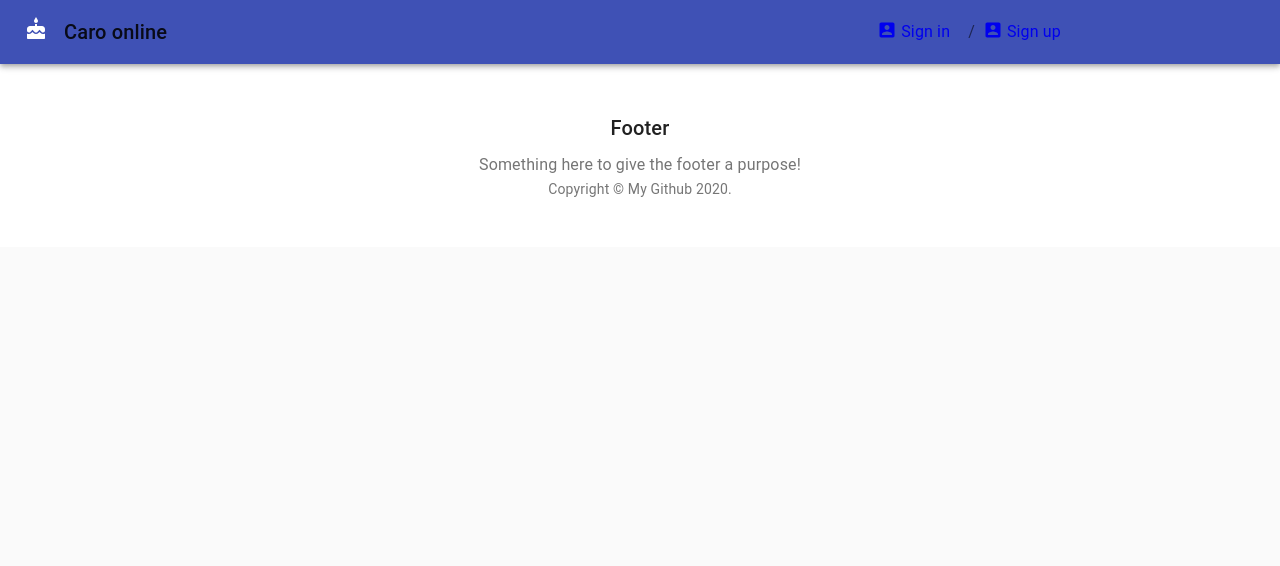
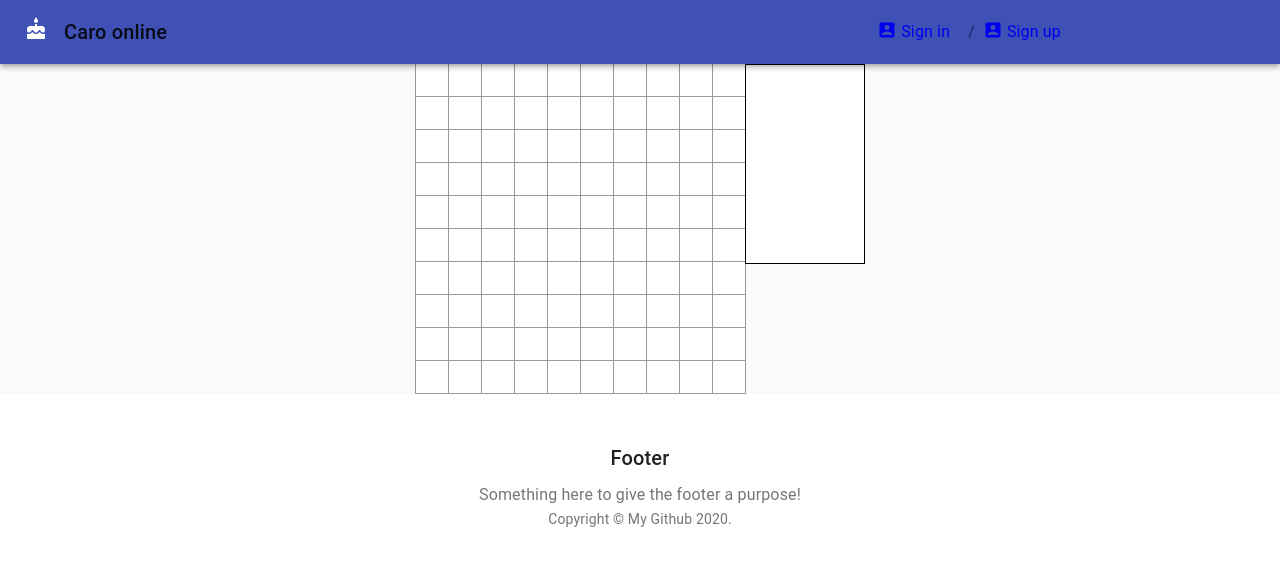
Before and after one commit to NguyenfromVN/CaroOnline, a React (Create React App) app in the folder src/front-end/: page /board in a window 1280 px wide. Shown: the top 566 px of the page. Built offline with nearby package versions, Linux system fonts and the light colour scheme.

Commit message:
updated changes

```diff
--- a/src/front-end/src/App.js
+++ b/src/front-end/src/App.js
@@ -9,6 +9,7 @@ import Login from './components/Login';
 import Register from './components/Register';
 import Home from './components/Home';
 import DemoRealtime from './components/demoRealtime';
+import Board from './components/Board';
 
 function Copyright() {
     return (
@@ -139,6 +140,7 @@ function App() {
                             <Route path='/signin' exact component={() => (<Login handleChangeLoginStatus={handleChangeLoginStatus} />)} />
                             <Route path='/register' exact component={Register} />
                             <Route path='/home' exact component={Home} />
+                            <Route path='/board' exact component={Board} />
                             {/* '/' will be directed to demo realtime component */}
                             <Route path='/' exact component={DemoRealtime} />
                         </Switch>
--- /dev/null
+++ b/src/front-end/src/components/Board/chat.js
@@ -0,0 +1,12 @@
+import React from "react";
+import './index.css';
+
+const Chat = () => {
+
+    return (
+        <div className='chat-frame'>
+        </div>
+    );
+}
+
+export default Chat;
--- /dev/null
+++ b/src/front-end/src/components/Board/index.css
@@ -0,0 +1,48 @@
+.board-row:after {
+    clear: both;
+    content: "";
+    display: table;
+}
+
+.board-game {
+    display: flex;
+    flex-direction: row;
+    justify-content: center;
+}
+
+.square {
+    background: #fff;
+    border: 1px solid #999;
+    float: left;
+    font-size: 24px;
+    font-weight: bold;
+    line-height: 34px;
+    height: 34px;
+    margin-right: -1px;
+    margin-top: -1px;
+    padding: 0;
+    text-align: center;
+    width: 34px;
+}
+
+.square:focus {
+    outline: none;
+}
+
+.kbd-navigation .square:focus {
+    background: #ddd;
+}
+
+.chat-frame {
+    background: #fff;
+    border: 1px solid black;
+    float: right;
+    height: 200px;
+    width: 120px;
+}
+
+.container-board {
+    display: grid;
+    grid-template-columns: 1fr 1fr 1fr 1fr 1fr 1fr 1fr 1fr 1fr 1fr 1fr 1fr 1fr 1fr 1fr 1fr 1fr 1fr 1fr 1fr;
+    grid-template-rows: 1fr 1fr 1fr 1fr 1fr 1fr 1fr 1fr 1fr 1fr 1fr 1fr 1fr 1fr 1fr 1fr 1fr 1fr 1fr 1fr;
+}
--- a/src/front-end/src/components/Board/index.js
+++ b/src/front-end/src/components/Board/index.js
@@ -1,54 +1,41 @@
 import React from 'react';
-import { makeStyles } from '@material-ui/core/styles';
-import { Card, CardActionArea, CardActions, CardContent, Button, Typography, Grid } from '@material-ui/core';
-
-const useStyles = makeStyles((theme) => ({
-    cardGrid: {
-        paddingTop: theme.spacing(8),
-        paddingBottom: theme.spacing(8),
-    },
-    card: {
-        height: 'auto',
-        display: 'flex',
-        flexDirection: 'column',
-    },
-    cardContent: {
-        flexGrow: 1,
-    },
-    additionCard: {
-        height: (150),
-    },
-    footer: {
-        backgroundColor: theme.palette.background.paper,
-        padding: theme.spacing(6),
-    }
-}));
+import Square from './square';
+import Chat from './chat';
+import './index.css';
 
 export default function Board(props) {
-    const classes = useStyles();
-    const board = props.boardItem;
+    const renderSquare = (i) => {
+        // const winLine = props.winLine;
+        return (
+            <Square
+            // value={props.squares[i]}
+            // onClick={() => props.onClick(i)}
+            // highlight={(winLine && winLine.includes(i))}
+            />
+        );
+    }
+
+    /*using 2 loops to create squares */
+    const boardSize = 10;
+    let squares = [];
+    for (let i = 0; i < boardSize; i++) {
+        let row = [];
+        for (let j = 0; j < boardSize; j++) {
+            row.push(renderSquare(i * boardSize + j));
+        }
+        squares.push(<div key={i} className="board-row">{row}</div>);
+    }
 
     return (
-        <Grid item xs={12} sm={6} md={4}>
-            <Card variant="outlined" className={classes.card}>
-                {/* <Link style={{ textDecoration: 'none', color: 'black' }} to={`/boards/${board.id}`}> */}
-                <CardActionArea>
-                    <CardContent className={classes.cardContent}>
-                        <Typography gutterBottom variant="h5" component="h2">
-                            {board.boardName}
-                        </Typography>
-                        <Typography variant="body2" color="textSecondary" component="p">
-                            {board.user}
-                        </Typography>
-                    </CardContent>
-                </CardActionArea>
-                {/* </Link> */}
-                <CardActions >
-                    <Button variant="outlined" size="small" color="primary">
-                        Join game
-                    </Button >
-                </CardActions>
-            </Card>
-        </Grid>
+        <div>
+            <div className='board-game'>
+                <div >
+                    {squares}
+                </div>
+
+                <Chat />
+            </div>
+
+        </div>
     );
 }
--- /dev/null
+++ b/src/front-end/src/components/Board/square.js
@@ -0,0 +1,13 @@
+import React from "react";
+import './index.css';
+
+const Square = (props) => {
+    const className = 'square' + (props.highlight ? ' highlight' : '');
+    return (
+        <button className={className} onClick={props.onClick}>
+            {props.value}
+        </button>
+    );
+}
+
+export default Square;
--- a/src/front-end/src/components/Home/index.js
+++ b/src/front-end/src/components/Home/index.js
@@ -1,8 +1,9 @@
 import React from 'react';
-import { Grid, Container, Button, TextField, Dialog, DialogActions, DialogContent, DialogContentText, DialogTitle } from '@material-ui/core';
+import {
+    Grid, Container, Button, TextField, Dialog, DialogActions, DialogContent, DialogContentText, DialogTitle,
+    Card, CardActionArea, CardActions, CardContent, Typography
+} from '@material-ui/core';
 import { makeStyles } from '@material-ui/core/styles';
-import AddIcon from '@material-ui/icons/AddRounded';
-import Board from '../Board';
 
 const useStyles = makeStyles((theme) => ({
     icon: {
@@ -49,14 +50,14 @@ const boards = [
         id: 2,
         board: {
             boardName: "demo2",
-            user: "Phat Wang"
+            user: "Nguyen Nguyen"
         }
     },
     {
         id: 3,
         board: {
             boardName: "demo3",
-            user: "Phat Wang"
+            user: "Phan Huy"
         }
     },
     {
@@ -75,7 +76,7 @@ const boardsList = boards.map((board) => {
     //     return <div>Loading...</div>;
     // } else {
     return (
-        <Board key={board.id}
+        <BoardItem key={board.id}
             boardItem={board.board} />
     );
     // }
@@ -102,6 +103,35 @@ export default function Home() {
     );
 }
 
+function BoardItem(props) {
+    const classes = useStyles();
+    const board = props.boardItem;
+
+    return (
+        <Grid item xs={12} sm={6} md={4}>
+            <Card variant="outlined" className={classes.card}>
+                {/* <Link style={{ textDecoration: 'none', color: 'black' }} to={`/boards/${board.id}`}> */}
+                <CardActionArea>
+                    <CardContent className={classes.cardContent}>
+                        <Typography gutterBottom variant="h5" component="h2">
+                            {board.boardName}
+                        </Typography>
+                        <Typography variant="body2" color="textSecondary" component="p">
+                            {board.user}
+                        </Typography>
+                    </CardContent>
+                </CardActionArea>
+                {/* </Link> */}
+                <CardActions >
+                    <Button variant="outlined" size="small" color="primary">
+                        Join game
+                    </Button >
+                </CardActions>
+            </Card>
+        </Grid>
+    );
+}
+
 function AddBoardDialog(props) {
     const [open, setOpen] = React.useState(false);
     const [nameText, setNameText] = React.useState('');
@@ -122,7 +152,7 @@ function AddBoardDialog(props) {
     return (
         <div>
             <Button variant="outlined" color="primary" onClick={handleClickOpen}>
-                <AddIcon />
+                New game
             </Button>
             <Dialog open={open} onClose={handleClose} aria-labelledby="form-dialog-title">
                 <DialogTitle id="form-dialog-title">Create game</DialogTitle>
```
